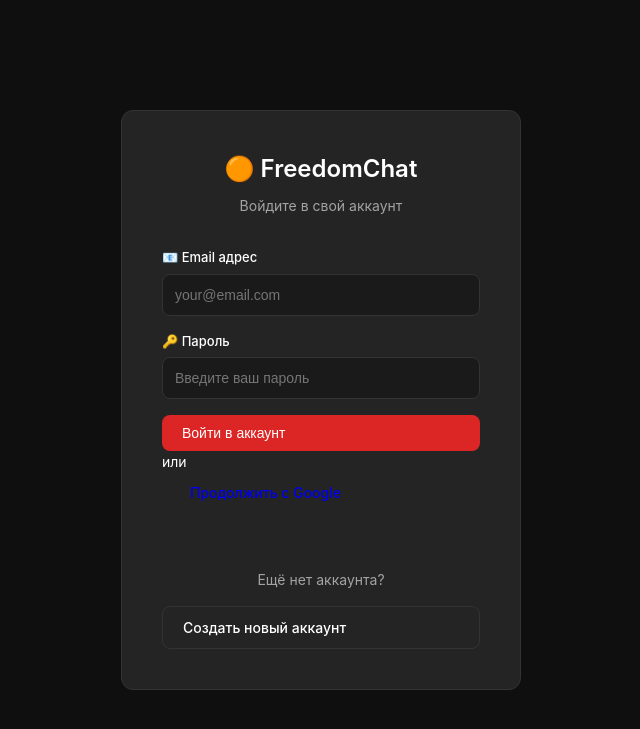
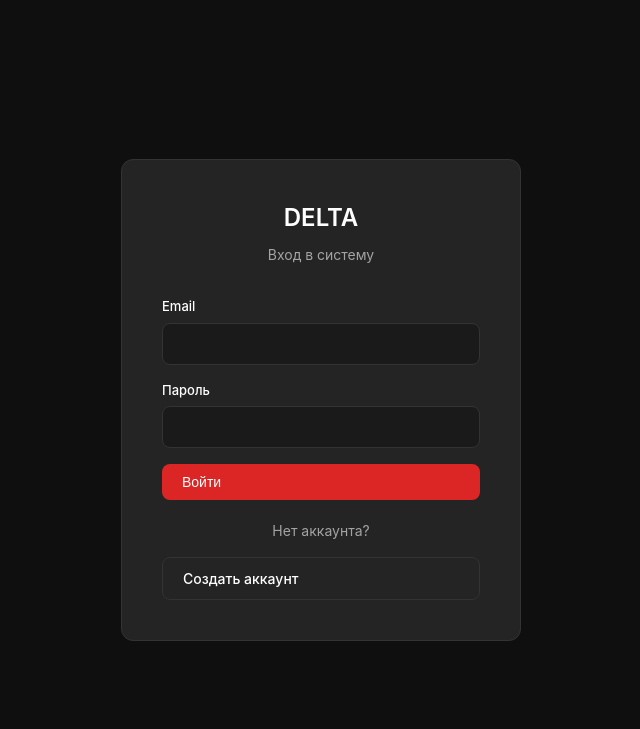
Before and after one commit to KirikProGames/FreedomChat, a Flask app: page /login in a window 1280 px wide. Shown: the top 729 px of the page, without its empty margins (319-959 px from the left). Run offline with Flask 3, Linux system fonts and the light colour scheme; some libraries are stand-ins or nearby versions.

Commit message:
Update login.html

```diff
--- a/FreedomChat/templates/login.html
+++ b/FreedomChat/templates/login.html
@@ -1,45 +1,35 @@
-<!-- templates/login.html -->
 {% extends "base.html" %}
 
 {% block content %}
 <div class="auth-wrapper">
     <div class="auth-container">
         <div class="auth-header">
-            <h1 class="auth-title">🟠 FreedomChat</h1>
-            <p class="auth-subtitle">Войдите в свой аккаунт</p>
+            <h1 class="auth-title">DELTA</h1>
+            <p class="auth-subtitle">Вход в систему</p>
         </div>
 
-        <form method="POST" class="auth-form">
+        <form method="POST">
             <div class="form-group">
-                <label class="form-label">📧 Email адрес</label>
-                <input type="email" name="email" class="form-input" placeholder="your@email.com" required>
+                <label class="form-label">Email</label>
+                <input type="email" name="email" class="form-input" required>
             </div>
 
             <div class="form-group">
-                <label class="form-label">🔑 Пароль</label>
-                <input type="password" name="password" class="form-input" placeholder="Введите ваш пароль" required>
+                <label class="form-label">Пароль</label>
+                <input type="password" name="password" class="form-input" required>
             </div>
 
-            <button type="submit" class="btn btn-primary" style="width: 100%;">
-                Войти в аккаунт
+            <button type="submit" class="btn btn-primary" style="width: 100%; margin-bottom: 20px;">
+                Войти
             </button>
         </form>
 
-        <div class="auth-divider">
-            <span>или</span>
-        </div>
-
-        <a href="{{ url_for('google_login') }}" class="btn btn-google" style="width: 100%; margin-bottom: 24px;">
-            <div class="google-icon"></div>
-            Продолжить с Google
-        </a>
-
-        <div class="auth-footer" style="text-align: center; margin-top: 32px;">
+        <div style="text-align: center;">
             <p style="color: var(--text-secondary); margin-bottom: 16px;">
-                Ещё нет аккаунта?
+                Нет аккаунта?
             </p>
             <a href="{{ url_for('register') }}" class="btn btn-secondary" style="width: 100%;">
-                Создать новый аккаунт
+                Создать аккаунт
             </a>
         </div>
     </div>
```
